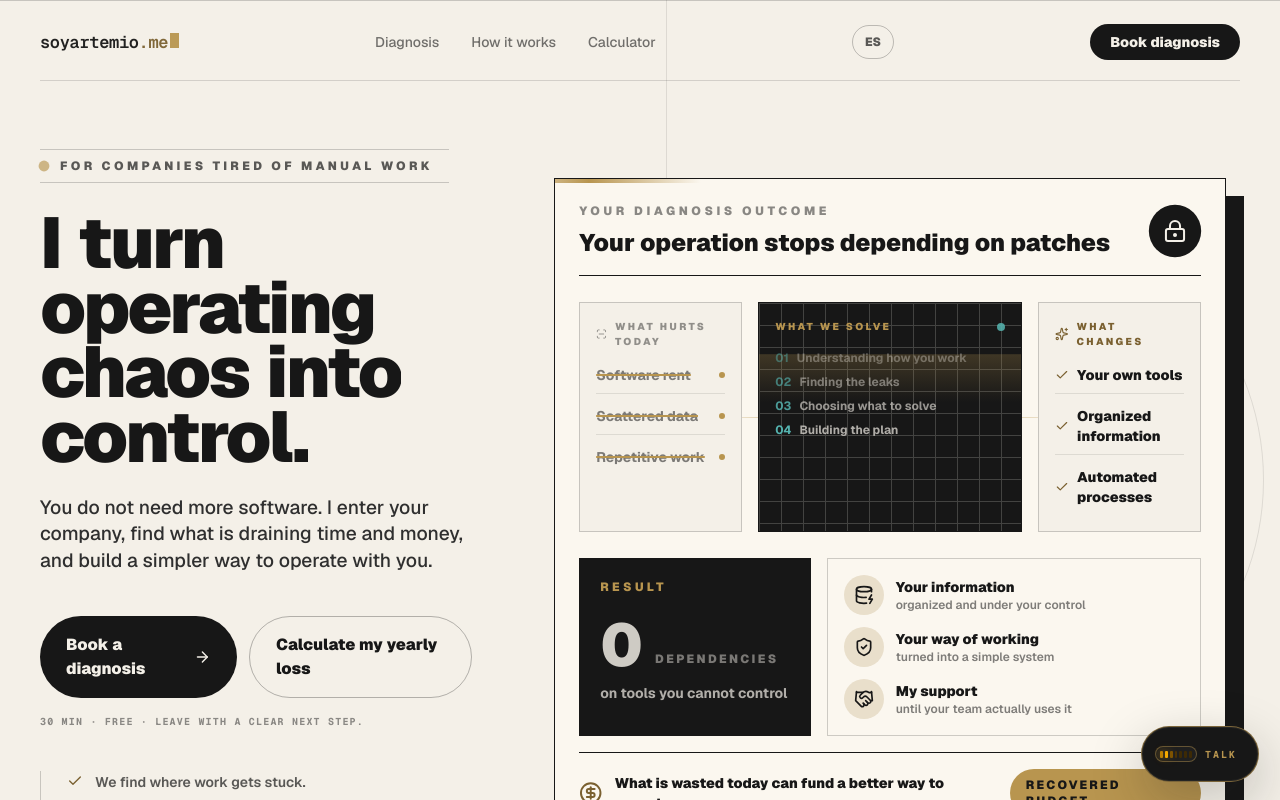
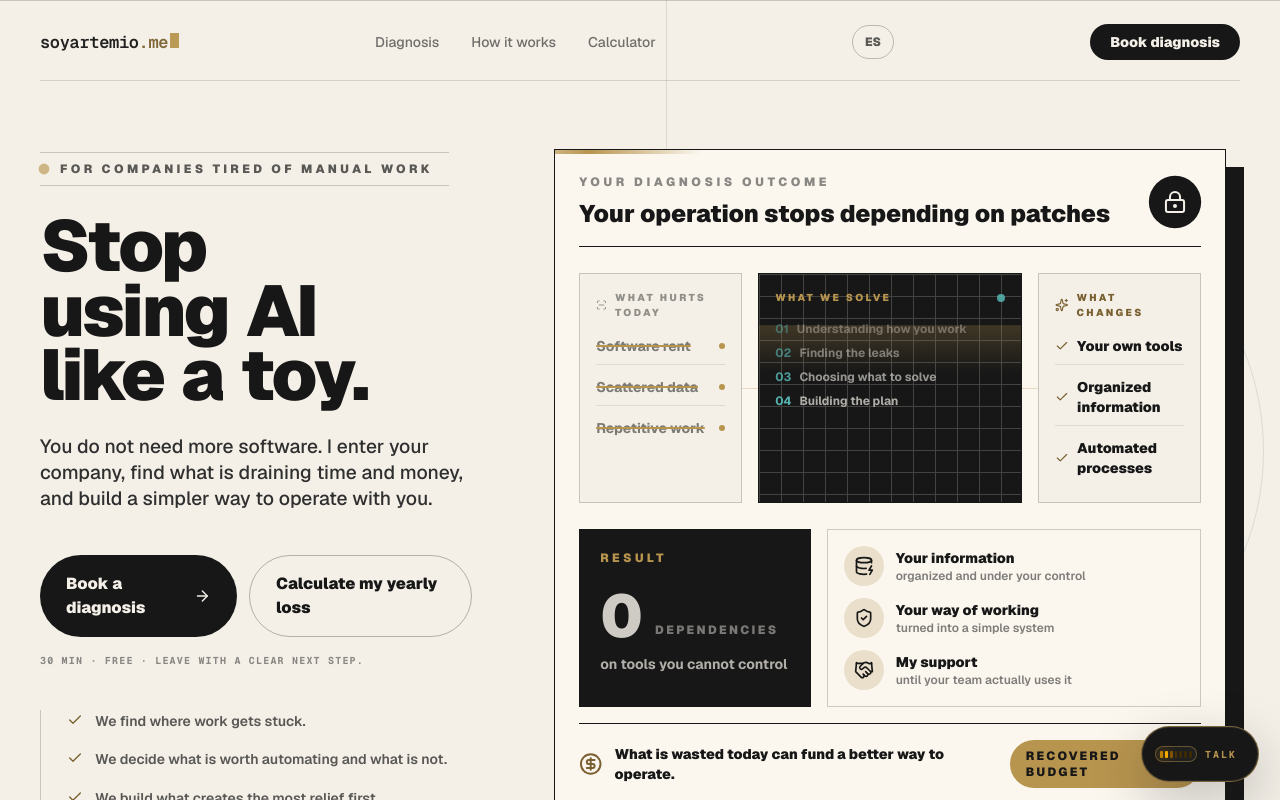
Before and after one commit to soyartemio/soyartemio-web, a Next.js app: page /en in a window 1280 px wide. Shown: the top 800 px of the page. Built offline with nearby package versions, Linux system fonts and the light colour scheme.

Commit message:
Restore stronger AI hero headline

```diff
--- a/src/app/concept/ConceptExperience.tsx
+++ b/src/app/concept/ConceptExperience.tsx
@@ -61,7 +61,7 @@ const content = {
     },
     mobile: {
       eyebrow: "Para empresas cansadas de operar a mano",
-      heroTitle: "Saco tu operación del caos.",
+      heroTitle: "Deja de usar la IA como un juguete.",
       heroBody: "No necesitas otro software. Entro a tu empresa, encuentro qué roba tiempo y dinero, y construyo contigo una forma más simple de operar.",
       primaryCta: "Diagnóstico de 30 min",
       secondaryCta: "Calcular lo que pierdo",
@@ -89,7 +89,7 @@ const content = {
     },
     hero: {
       eyebrow: "Para empresas cansadas de operar a mano",
-      title: "Saco tu operación del caos.",
+      title: "Deja de usar la IA como un juguete.",
       body: "No necesitas otro software. Entro a tu empresa, encuentro qué está robando tiempo y dinero, y construyo contigo una forma más simple de operar.",
       primaryCta: "Agendar diagnóstico",
       secondaryCta: "Calcular lo que pierdo al año",
@@ -311,7 +311,7 @@ const content = {
     },
     mobile: {
       eyebrow: "For companies tired of manual work",
-      heroTitle: "I turn operating chaos into control.",
+      heroTitle: "Stop using AI like a toy.",
       heroBody: "You do not need more software. I enter your company, find what is draining time and money, and build a simpler way to operate with you.",
       primaryCta: "30-minute diagnosis",
       secondaryCta: "Calculate what I lose",
@@ -339,7 +339,7 @@ const content = {
     },
     hero: {
       eyebrow: "For companies tired of manual work",
-      title: "I turn operating chaos into control.",
+      title: "Stop using AI like a toy.",
       body: "You do not need more software. I enter your company, find what is draining time and money, and build a simpler way to operate with you.",
       primaryCta: "Book a diagnosis",
       secondaryCta: "Calculate my yearly loss",
--- a/src/app/opengraph-image.tsx
+++ b/src/app/opengraph-image.tsx
@@ -1,6 +1,6 @@
 import { renderSocialCard, socialCardSize } from "./social-card";
 
-export const alt = "SoyArtemio — Saco tu operación del caos";
+export const alt = "SoyArtemio — Deja de usar la IA como un juguete";
 export const size = socialCardSize;
 export const contentType = "image/png";
 
--- a/src/app/social-card.tsx
+++ b/src/app/social-card.tsx
@@ -45,7 +45,7 @@ export function renderSocialCard() {
               MENOS TRABAJO MANUAL
             </div>
             <div style={{ marginTop: 20, fontSize: 78, fontWeight: 900, lineHeight: 0.92, letterSpacing: -4.5 }}>
-              Saco tu operación del caos.
+              Deja de usar la IA como un juguete.
             </div>
           </div>
         </div>
--- a/src/app/twitter-image.tsx
+++ b/src/app/twitter-image.tsx
@@ -1,6 +1,6 @@
 import { renderSocialCard, socialCardSize } from "./social-card";
 
-export const alt = "SoyArtemio — Saco tu operación del caos";
+export const alt = "SoyArtemio — Deja de usar la IA como un juguete";
 export const size = socialCardSize;
 export const contentType = "image/png";
 
```
